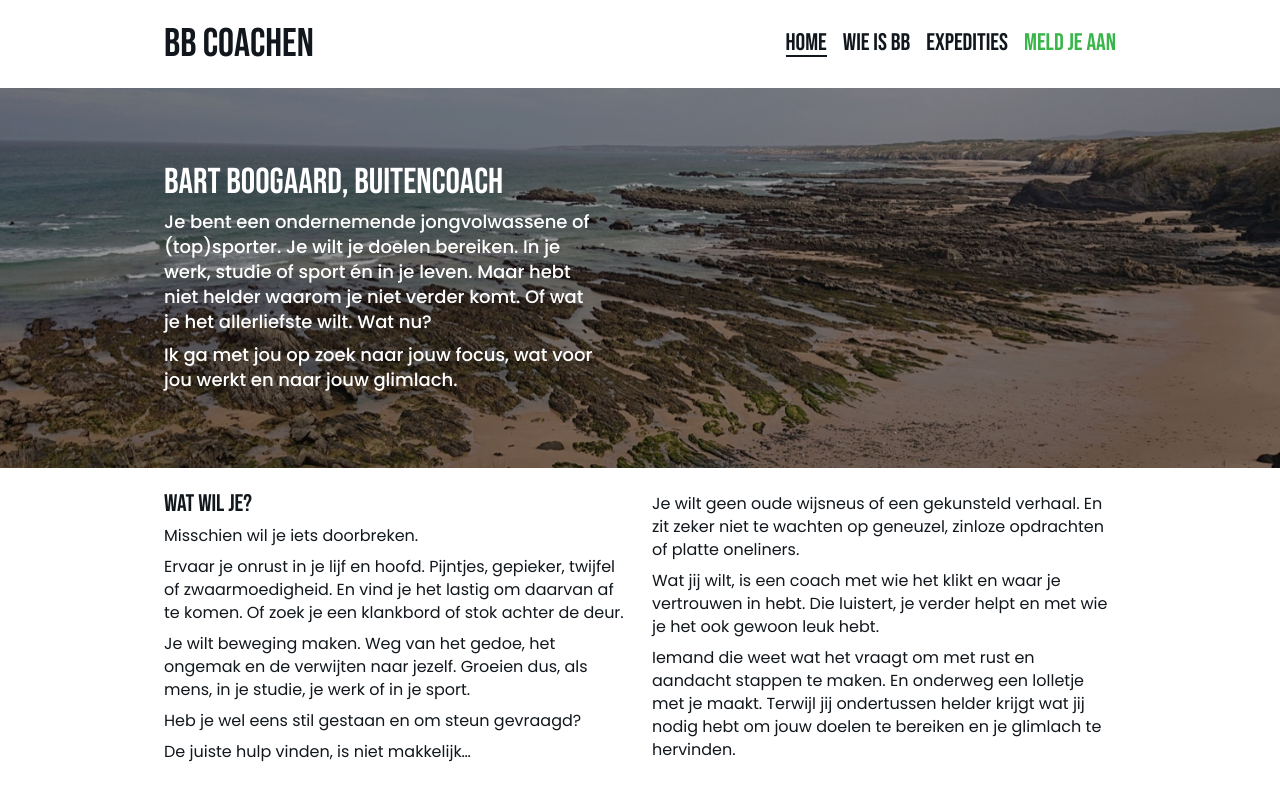
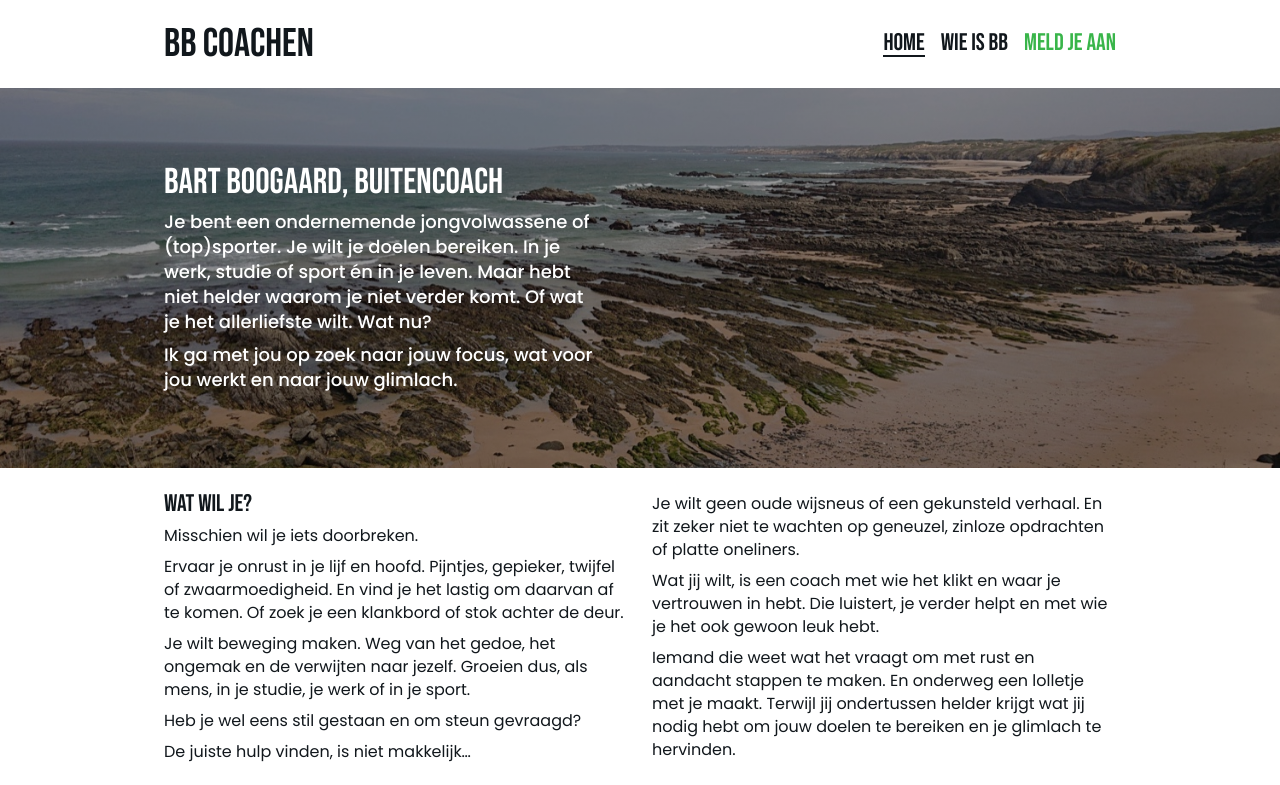
Before and after one commit to sjaakluthart/bb-coachen-website, a React (Create React App) app: page / in a window 1280 px wide. Shown: the top 785 px of the page. Built offline with nearby package versions, Linux system fonts and the light colour scheme.

Commit message:
Removed nav link.

```diff
--- a/src/components/Header.tsx
+++ b/src/components/Header.tsx
@@ -13,9 +13,6 @@ const Header = () => (
       <NavLink to="/about" exact>
         Wie is BB
       </NavLink>
-      <NavLink to="/expeditions" exact>
-        Expedities
-      </NavLink>
       <NavLink to="/sign-up" exact>
         Meld je aan
       </NavLink>
```
